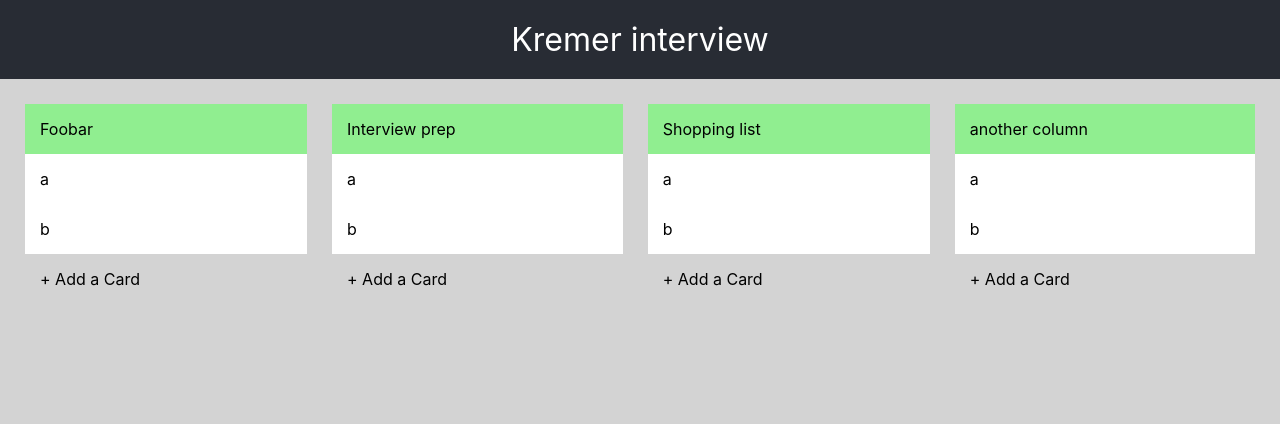
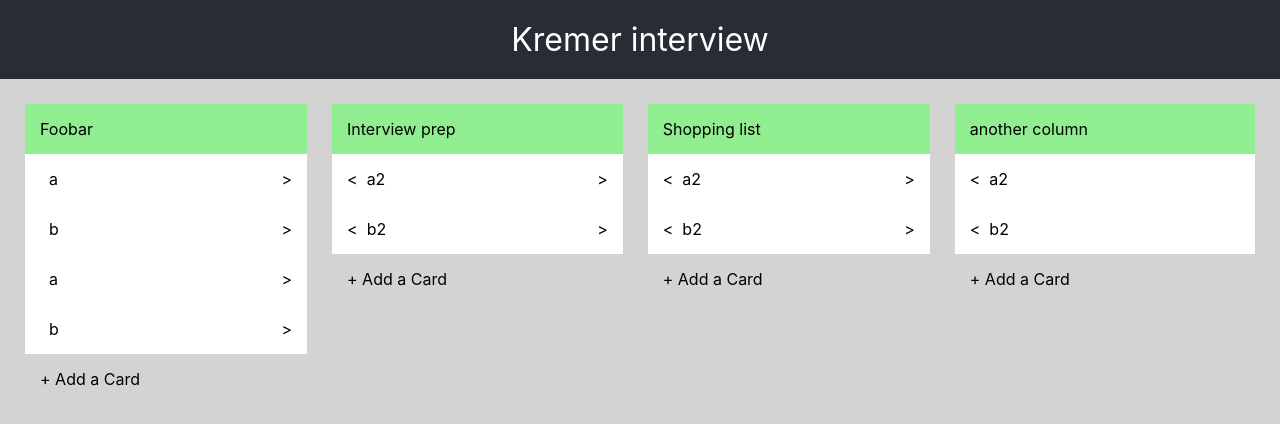
Before and after one commit to ronapelbaum/multi-list, a React (Create React App) app: page / in a window 1280 px wide. Shown: the top 424 px of the page. Built offline with nearby package versions, Linux system fonts and the light colour scheme.

Commit message:
implement moveItem

```diff
--- a/src/components/Column.jsx
+++ b/src/components/Column.jsx
@@ -1,14 +1,16 @@
 import React from 'react';
-import PropTypes from 'prop-types';
-import classnames from 'classnames';
 import styles from './Column.module.scss';
 
 
-const Column = ({ name, items, addItem }) => (
+const Column = ({ name, items, addItem, moveRight, moveLeft }) => (
   <div className={styles.column}>
     <div className={styles.title}>{name}</div>
-    {items && items.map(item => (
-      <div key={item} className={styles.item}>{item}</div>
+    {items && items.map((item, idx) => (
+      <div key={item+idx} className={styles.item}>
+        { moveLeft && <span onClick={() => moveLeft(idx)}>&lt;</span> }
+        <span className={styles.itemName}>{item}</span>
+        { moveRight && <span onClick={() => moveRight(idx)}>&gt;</span> }
+      </div>
     ))}
 
     <div onClick={addItem}>+ Add a Card</div>
--- a/src/components/Column.module.scss
+++ b/src/components/Column.module.scss
@@ -10,6 +10,14 @@
 
   .item {
     background-color: white;
+
+    display: flex;
+    justify-content: space-between;
+
+    .itemName {
+      flex-grow: 1;
+      padding: 0px 9px;
+    }
   }
 
 }
--- a/src/components/ColumnsContainer.jsx
+++ b/src/components/ColumnsContainer.jsx
@@ -8,10 +8,10 @@ import Column from './Column';
 
 
 const mockData = [
-  { name: 'Foobar', items: ['a', 'b'] },
-  { name: 'Interview prep', items: ['a', 'b'] },
-  { name: 'Shopping list', items: ['a', 'b'] },
-  { name: 'another column', items: ['a', 'b'] },
+  { name: 'Foobar', items: ['a', 'b', 'a', 'b'] },
+  { name: 'Interview prep', items: ['a2', 'b2'] },
+  { name: 'Shopping list', items: ['a2', 'b2'] },
+  { name: 'another column', items: ['a2', 'b2'] },
 ];
 
 // basically the controller
@@ -22,6 +22,7 @@ class ColumnsContainer extends React.Component {
       columns: mockData,
     };
     this.addItem = this.addItem.bind(this);
+    this.moveItem = this.moveItem.bind(this);
   }
 
   addItem(columnName, newItem) {
@@ -36,12 +37,22 @@ class ColumnsContainer extends React.Component {
     });
   }
 
+  moveItem(colIdx, itemIdx, change) {
+    const columns = cloneDeep(this.state.columns);
+    const movedItem = columns[colIdx].items.splice(itemIdx, 1).pop();
+    columns[colIdx + change].items.push(movedItem);
+
+    this.setState({
+      ...this.state,
+      columns,
+    });
+  }
   render() {
-    console.log('rapelbaum - ColumnsContainer render', this.state.columns);
+    const { columns } = this.state;
 
     return (
       <div className={styles.container}>
-        {this.state.columns.map(column => (
+        {this.state.columns.map((column, colIdx) => (
           <Column
             name={column.name}
             items={column.items}
@@ -49,6 +60,12 @@ class ColumnsContainer extends React.Component {
               const newItem = window.prompt('What is your new card about?');
               this.addItem(column.name, newItem);
             }}
+            moveLeft={colIdx > 0 && (itemIdx => {
+              this.moveItem(colIdx, itemIdx, -1);
+            })}
+            moveRight={colIdx < columns.length - 1 && (itemIdx => {
+              this.moveItem(colIdx, itemIdx, +1);
+            })}
           />
         ))}
       </div>
```
